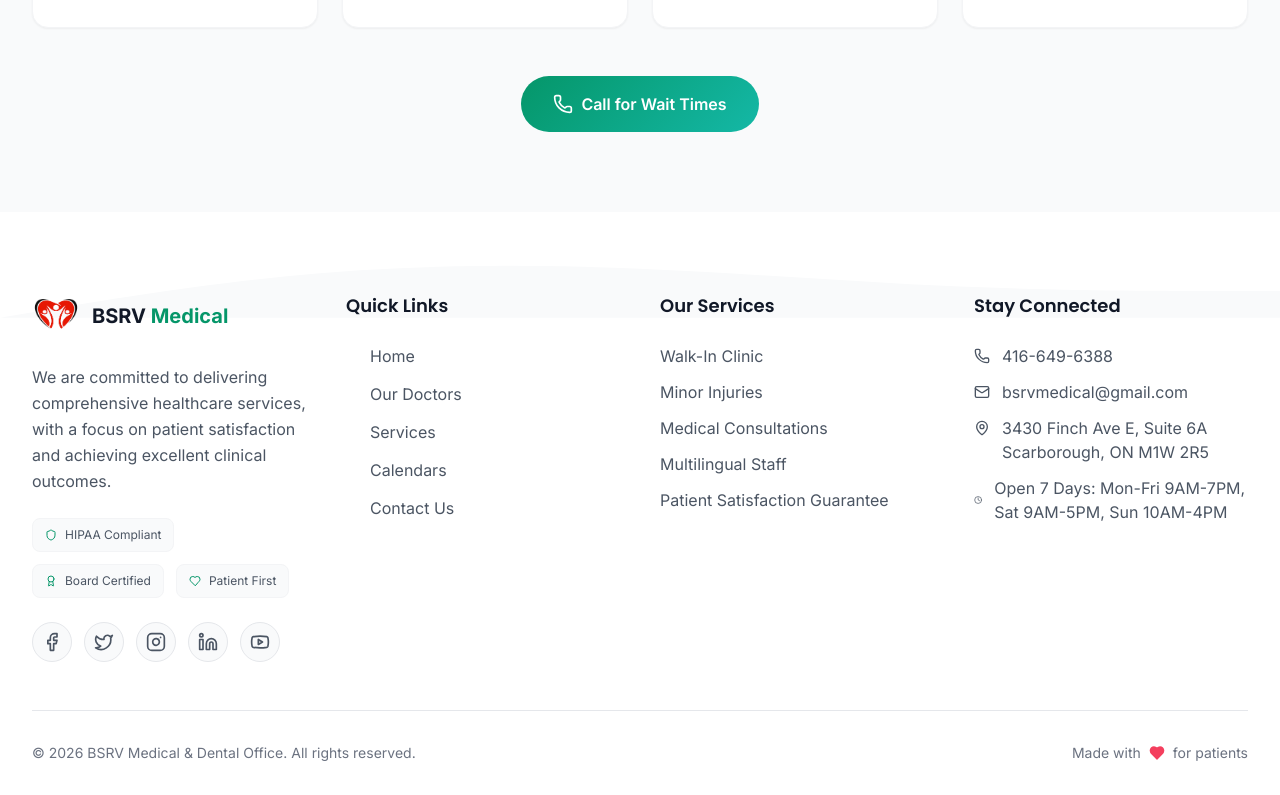
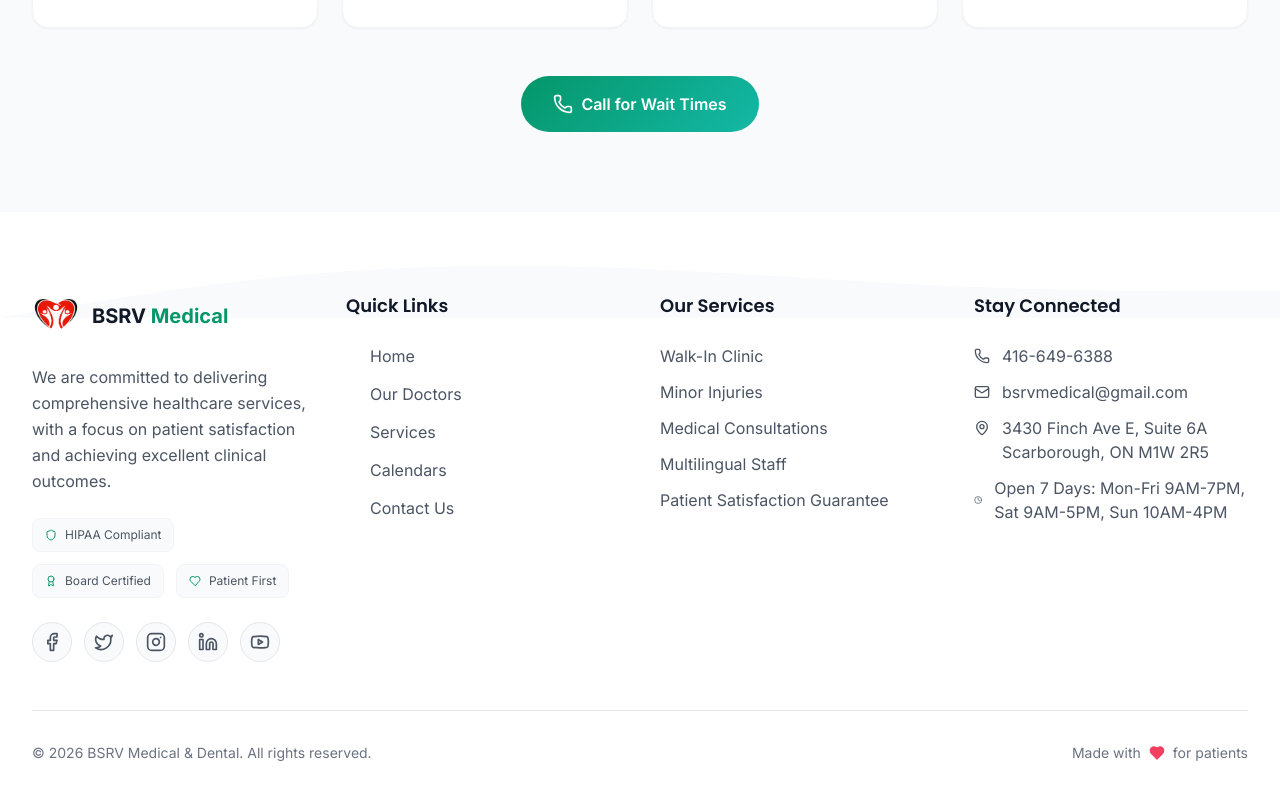
Before and after one commit to zainabqureshi09/Clinic-Website, a React (Vite) app: page / in a window 1280 px wide. Shown: the part 1258-2053 px from the top of the page. Built offline with nearby package versions, Linux system fonts and the light colour scheme.

Commit message:
Update footer text from BSRV Medical & Dental Office to BSRV Medical & Dental

```diff
--- a/src/components/Footer.jsx
+++ b/src/components/Footer.jsx
@@ -68,7 +68,7 @@ const Footer = () => {
             viewport={{ once: true }}
           >
             <Link to="/" className="flex items-center space-x-3 mb-6">
-              <img src="/logo.png" alt="BSRV Medical & Dental Office" className="h-12 w-auto object-contain" />
+              <img src="/logo.png" alt="BSRV Medical & Dental" className="h-12 w-auto object-contain" />
               <div>
                 <span className="text-xl font-bold text-gray-900 dark:text-white">BSRV</span>
                 <span className="text-xl font-bold text-emerald-600 dark:text-emerald-400"> Medical</span>
@@ -197,7 +197,7 @@ const Footer = () => {
             whileInView={{ opacity: 1 }}
             viewport={{ once: true }}
           >
-            &copy; {new Date().getFullYear()} BSRV Medical & Dental Office. All rights reserved.
+            &copy; {new Date().getFullYear()} BSRV Medical & Dental. All rights reserved.
           </motion.p>
 
           <motion.div
```
Also changed, not shown: 3 other files (tests, documents, lock files or other folders).
